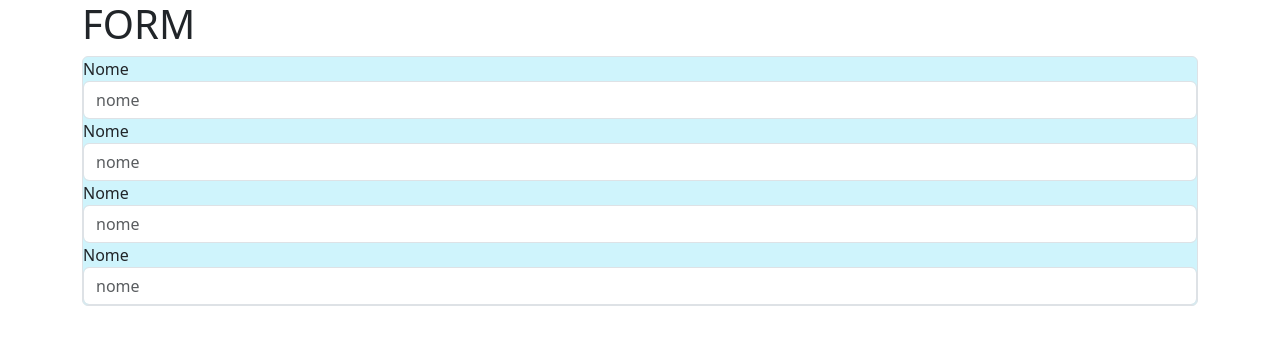
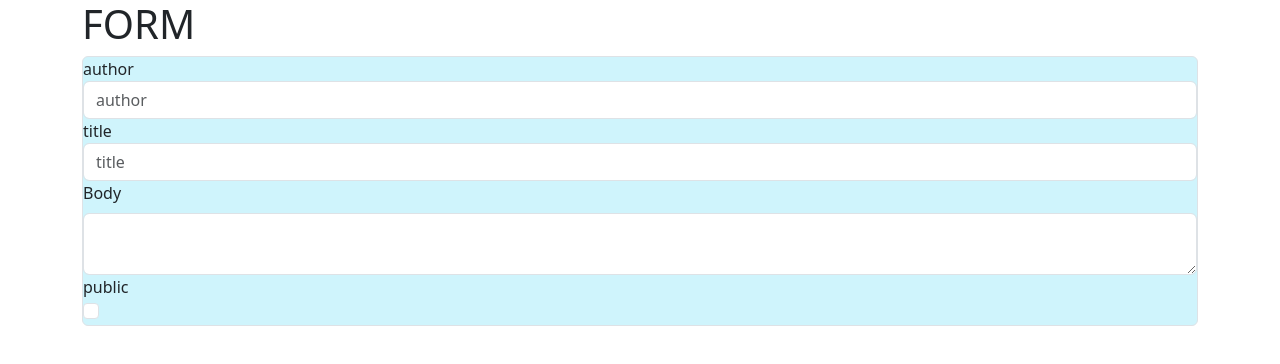
Before and after one commit to giovanbattista-web/react-post-form, a React (Vite) app: page / in a window 1280 px wide. Shown: the top 364 px of the page. Built offline with nearby package versions, Linux system fonts and the light colour scheme.

Commit message:
[UPD] FORM MODIFICATA

```diff
--- a/src/components/Form.jsx
+++ b/src/components/Form.jsx
@@ -13,21 +13,24 @@ const Form = () => {
                     <form action="" className='border rounded bg-info-subtle'>
                         <div className='row'>
                             <div className='col-12'>
-                                <label htmlFor="" className='control-label'>Nome</label>
-                                <input type="text" name="name" className='form-control' placeholder='nome' />
+                                <label htmlFor="" className='control-label'>author</label>
+                                <input type="text" name="author" className='form-control' placeholder='author' />
                             </div>
                             <div className='col-12'>
-                                <label htmlFor="" className='control-label'>Nome</label>
-                                <input type="text" name="name" className='form-control' placeholder='nome' />
+                                <label htmlFor="" className='control-label'>title</label>
+                                <input type="text" name="title" className='form-control' placeholder='title' />
                             </div>
                             <div className='col-12'>
-                                <label htmlFor="" className='control-label'>Nome</label>
-                                <input type="text" name="name" className='form-control' placeholder='nome' />
+                                <label htmlFor="" className='form-label'>Body</label>
+                                <textarea name="body" id="body" className='form-control'></textarea>
                             </div>
                             <div className='col-12'>
-                                <label htmlFor="" className='control-label'>Nome</label>
-                                <input type="text" name="name" className='form-control' placeholder='nome' />
+                                <label htmlFor="" className='form-check-label'>public</label>
+                                <div className='form-check'>
+                                    <input type="checkbox" name='public' id='public' className='form-check-input' />
+                                </div>
                             </div>
+
                         </div>
                     </form>
                 </div>
```
